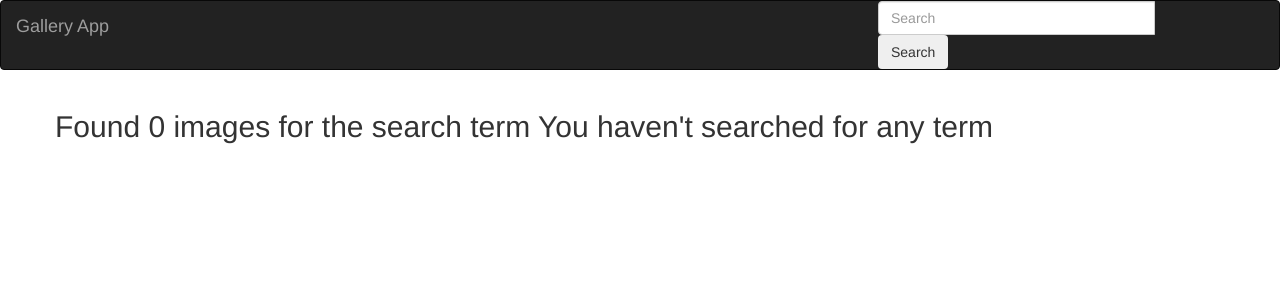
After one commit to Queen-Uwitonze/personal_gallery, a Django app: page /search/ in a window 1280 px wide. The commit adds this page. Shown: the top 300 px of the page. Run offline with Django 3.2, Linux system fonts and the light colour scheme; some libraries are stand-ins or nearby versions.

Commit message:
adding images

```diff
--- /dev/null
+++ b/gallery/templates/all_gallery/search.html
@@ -0,0 +1,25 @@
+{%extends 'all_gallery/base.html'%}
+{% block content %}
+<div class="container">
+
+  <div class="row">
+    {% if images%}
+    <h2>Found {{ images|length }} of searched term {{message}}</h2>
+    {% else %}
+    <h2> Found 0 images for the search term {{message}}</h2>
+    {% endif %}
+
+  </div>
+
+  <div class="row">
+
+    {% if images %}
+    {% for image in images %}
+    <div class="col-sm-6 col-md-3">
+      <h1>{{image.images_name}}</h1>
+    </div>
+    {% endfor %}
+    {% endif %}
+  </div>
+</div>
+{% endblock %}
--- a/gallery/templates/navbar.html
+++ b/gallery/templates/navbar.html
@@ -13,6 +13,18 @@
       <div class="navbar-header">
         <a class="navbar-brand" href="{% url 'galleryToday' %}">Gallery App</a>
       </div>
+
+      <!-- Adding a search form  -->
+      <div class="col-sm-4 col-md-4 navbar-right">
+
+        <form class="form-inline my-2 my-lg-0" action="{% url 'search_results' %} ">
+          <div class="input-group">
+            <input class="form-control mr-sm-2" type="search" placeholder="Search" name="category" aria-label="Search">
+            <button class="btn btn-outline-success my-2 my-sm-0" type="submit">Search</button>
+          </div>
+        </form>
+      </div>
+      <!-- search form end -->
     </div>
   </nav>
 </body>
--- a/gallery/urls.py
+++ b/gallery/urls.py
@@ -1,8 +1,14 @@
 from django.conf.urls import url
+from django.conf import settings
+from django.conf.urls.static import static
 from . import views
 
 urlpatterns=[
 
     url('^$',views.images_of_day,name='galleryToday'),
-    url(r'^archives/(\d{4}-\d{2}-\d{2})/$',views.past_days_images,name = 'pastGallery')
+    url(r'^archives/(\d{4}-\d{2}-\d{2})/$',views.past_days_images,name = 'pastGallery'),
+    url(r'^search/', views.search_results, name='search_results')
 ]
+
+if settings.DEBUG:
+    urlpatterns+= static(settings.MEDIA_URL, document_root = settings.MEDIA_ROOT)
--- a/gallery/views.py
+++ b/gallery/views.py
@@ -41,3 +41,16 @@ def past_days_images(request, past_date):
         return redirect(images_of_day)
 
     return render(request, 'all_gallery/past-images.html', {"date": date})
+
+def search_results(request):
+
+    if 'images' in request.GET and request.GET["images"]:
+        search_term = request.GET.get("images")
+        searched_images = Images.search_by_images_name(search_term)
+        message = f"{search_term}"
+
+        return render(request, 'all_gallery/search.html',{"message":message,"images": searched_images})
+
+    else:
+        message = "You haven't searched for any term"
+        return render(request, 'all_gallery/search.html',{"message":message})
--- a/queenapp/settings.py
+++ b/queenapp/settings.py
@@ -50,6 +50,7 @@ MIDDLEWARE = [
     'django.contrib.auth.middleware.AuthenticationMiddleware',
     'django.contrib.messages.middleware.MessageMiddleware',
     'django.middleware.clickjacking.XFrameOptionsMiddleware',
+
 ]
 
 ROOT_URLCONF = 'queenapp.urls'
@@ -65,10 +66,12 @@ TEMPLATES = [
                 'django.template.context_processors.request',
                 'django.contrib.auth.context_processors.auth',
                 'django.contrib.messages.context_processors.messages',
+                'django.template.context_processors.media',
             ],
         },
     },
 ]
+
 
 WSGI_APPLICATION = 'queenapp.wsgi.application'
 
@@ -126,3 +129,6 @@ STATIC_URL = '/static/'
 STATICFILES_DIRS = [
     os.path.join(BASE_DIR, "static"),
 ]
+
+MEDIA_URL = '/media/'
+MEDIA_ROOT = os.path.join(BASE_DIR, 'media')
```
Also changed, not shown: gallery/models.py (+6 -1 lines), gallery/templates/all_gallery/today-images.html (+6 -9 lines), gallery/migrations/0003_auto_20190319_1523.py (added), media/gallery/dell.jpg (added), media/gallery/que1.jpeg (added), media/gallery/que2.jpeg (added), media/gallery/que3.jpeg (added), media/gallery/que4.jpeg (added).
